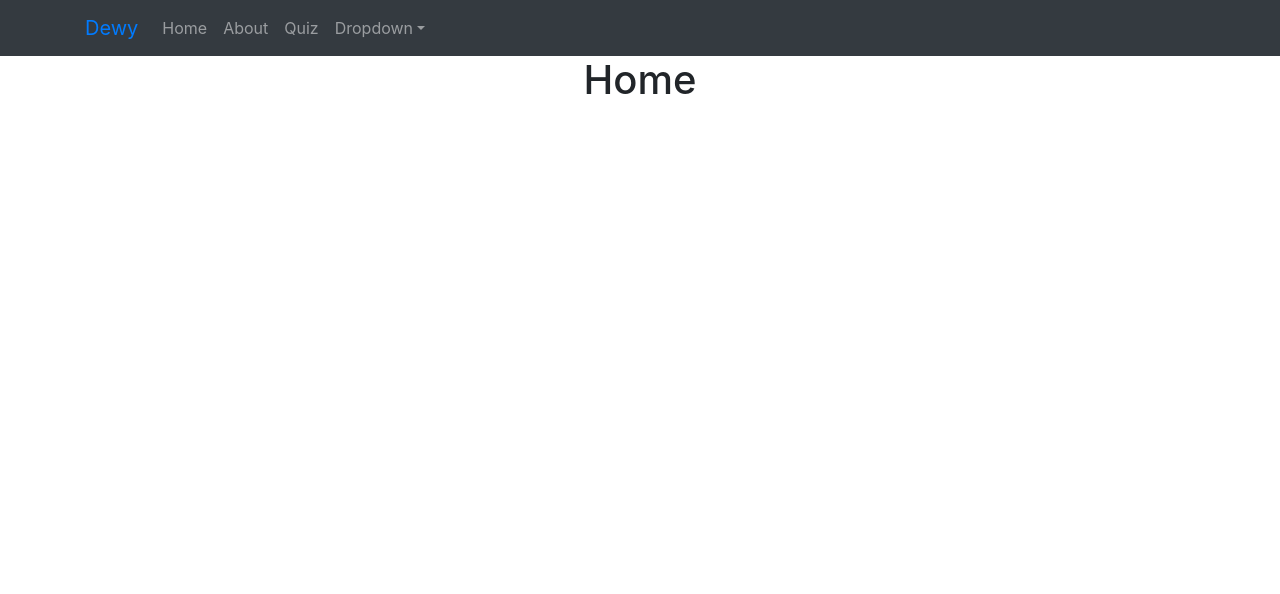
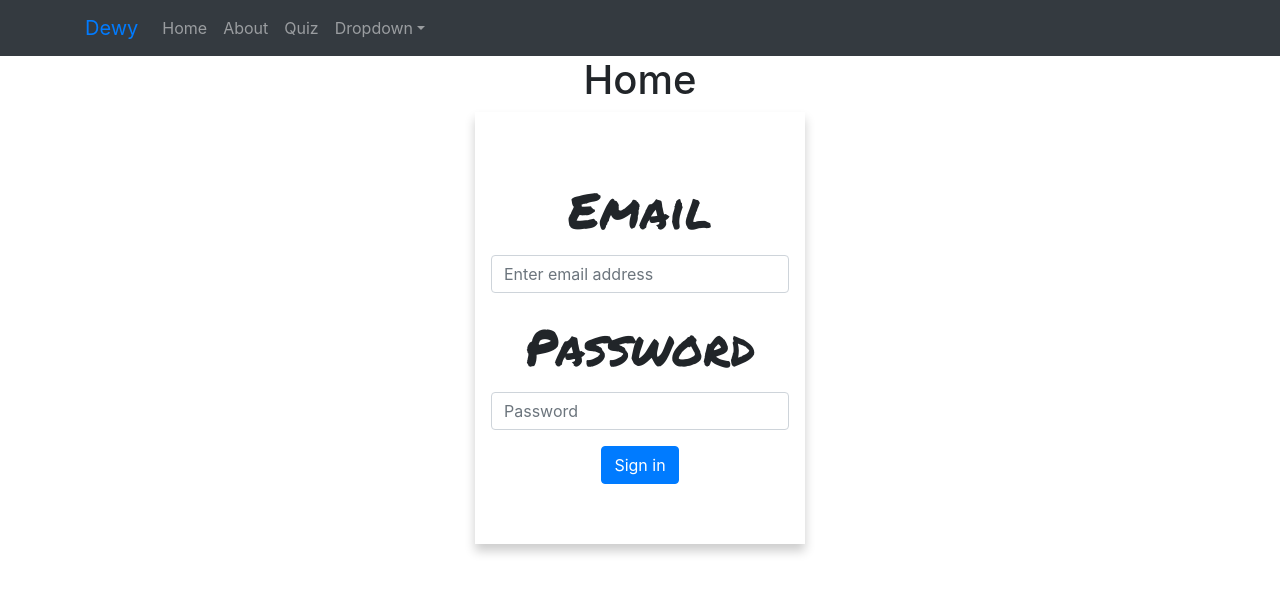
Before and after one commit to Brad-Sam25/Dewy, a React (Create React App) app in the folder client/: page /home in a window 1280 px wide. Shown: the top 594 px of the page. Built offline with nearby package versions, Linux system fonts and the light colour scheme; no server answers.

Commit message:
initial code for login component

```diff
--- a/client/src/App.js
+++ b/client/src/App.js
@@ -13,6 +13,7 @@ import store from './store/store';
 
 import { loadUser } from './store/action-creators/authActions';
 import { USER_LOADING } from './store/action-creators/types';
+import Login from './components/Login';
 
 
 function App() {
@@ -30,6 +31,7 @@ function App() {
               <Switch>
                   <Route path="/home">
                       <Home />
+                      <Login />
                   </Route>
                   <Route path="/about">
                       <About />
--- /dev/null
+++ b/client/src/components/Login.js
@@ -0,0 +1,26 @@
+import React from "react";
+import { Form, Button  } from "react-bootstrap";
+import classes from './Login.module.css';
+
+const Login = () => {
+  return (
+    <div>
+      <Form className={classes.login}>
+        <Form.Group controlId="formBasicEmail">
+          <Form.Label className={classes.labelTitle}>Email</Form.Label>
+          <Form.Control type="email" placeholder="Enter email address" />
+        </Form.Group>
+
+        <Form.Group controlId="formBasicPassword">
+          <Form.Label className={classes.labelTitle}>Password</Form.Label>
+          <Form.Control type="password" placeholder="Password" />
+        </Form.Group>
+        <Button variant="primary" type="submit">
+          Sign in
+        </Button>
+      </Form>
+    </div>
+  );
+};
+
+export default Login;
--- /dev/null
+++ b/client/src/components/Login.module.css
@@ -0,0 +1,15 @@
+@import url('https://fonts.googleapis.com/css2?family=Permanent+Marker&display=swap');
+
+.login {
+    width: 100%;
+    max-width: 330px;
+    padding: 60px 16px;
+    margin: auto;
+    height: 100%;
+    box-shadow: 0 7px 10px 0 rgba(0,0,0,0.2);
+}
+
+.labelTitle {
+    font-family: 'Permanent Marker', cursive;
+    font-size: 50px;
+}
--- a/client/src/store/reducers/authReducer.js
+++ b/client/src/store/reducers/authReducer.js
@@ -33,6 +33,7 @@ const authReducer = (state = initialState, action) => {
             };
         case LOGIN_SUCCESS:
         case REGISTER_SUCCESS:
+            localStorage.setItem('token', action.payload.token)
             return {
                 ...state,
                 ...action.payload,
```
Also changed, not shown: client/src/pages/Login.js (deleted, +0 -11 lines), client/src/components/Signup.js (line endings or trailing spaces).
